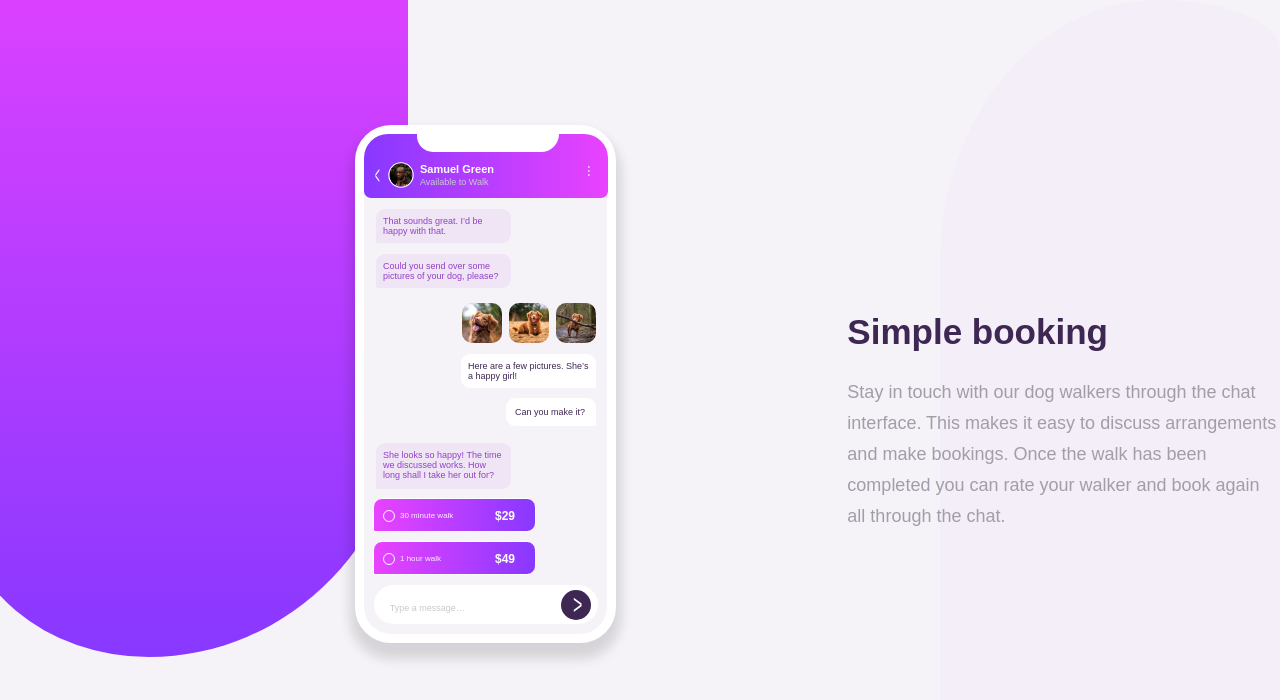
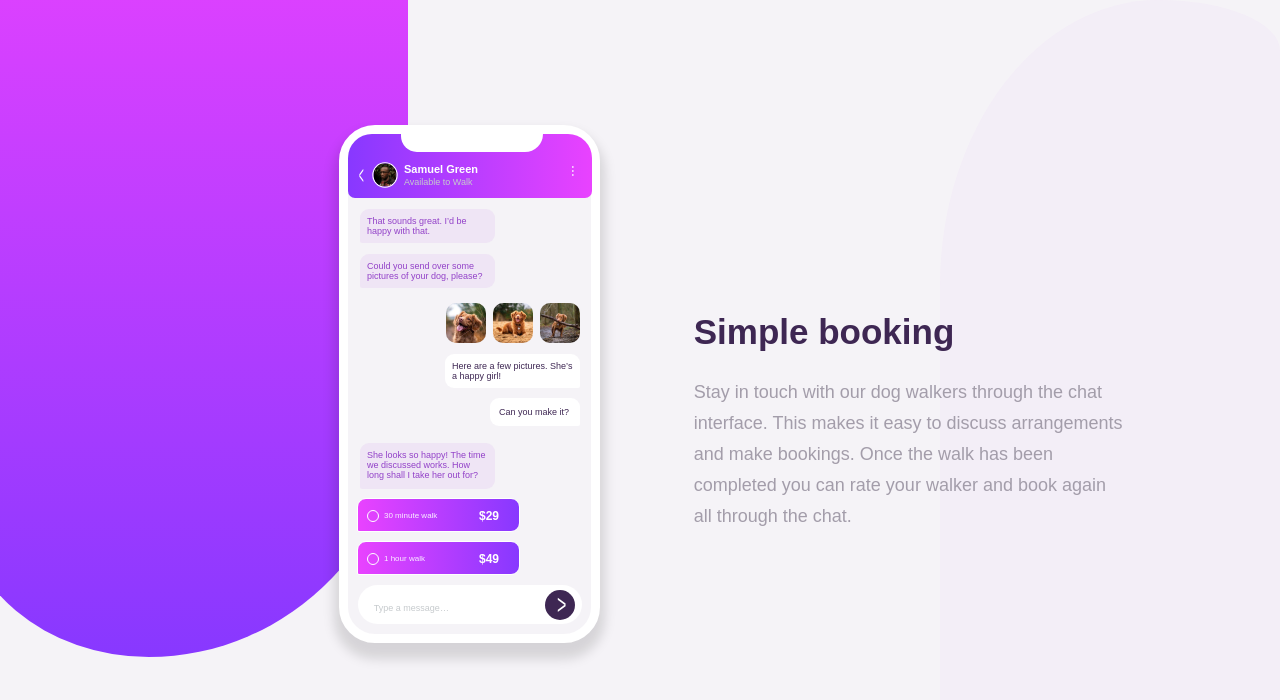
Before and after one commit to marwaas3d/frontend-mentor-challenge-five, a plain HTML site: page index.html in a window 1280 px wide. Drawn offline with Linux system fonts and the light colour scheme.

Commit message:
updated css file

```diff
--- a/main.css
+++ b/main.css
@@ -48,7 +48,7 @@ body{
 
 .bg-shape-2{
     width: 340px;
-    height: 765px;
+    height: 835px;
     background-color: #bb70ff0a;
     border-top-left-radius: 75% 40%;
     border-top-right-radius: 142px 59px;
@@ -61,7 +61,7 @@ body{
 .content{
     position: absolute;
     top:  39%;
-    left: 66.2%;
+    left: 54.2%;
     width: 429px;
     height: 185px;
 }
@@ -95,7 +95,7 @@ body{
     row-gap: 11px;
     position: absolute;
     top: -675px;
-    left: 42%;
+    left: 40%;
     box-shadow: 0px 11px 12px 5px #00000021;
 
 }
```
